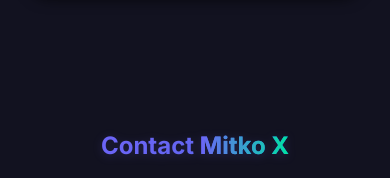
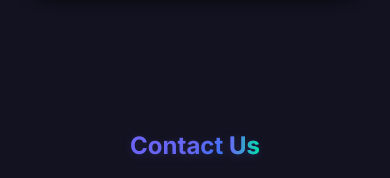
Before and after one commit to mitkox/website, a plain HTML site: page index.html in a window 390 px wide. Shown: the part 2820-2998 px from the top of the page. Drawn offline with Linux system fonts and the light colour scheme.

```diff
--- a/index.html
+++ b/index.html
@@ -180,7 +180,7 @@
     <section id="contact" class="contact-section">
         <div class="container">
             <div class="section-header" data-aos="fade-up">
-                <h2>Contact <span class="gradient-text">Mitko X</span></h2>
+                <h2>Contact <span class="gradient-text">Us</span></h2>
                 <p>Ready to lead with AI? Let’s unlock your next opportunity together</p>
             </div>
             <div class="contact-content">
```
